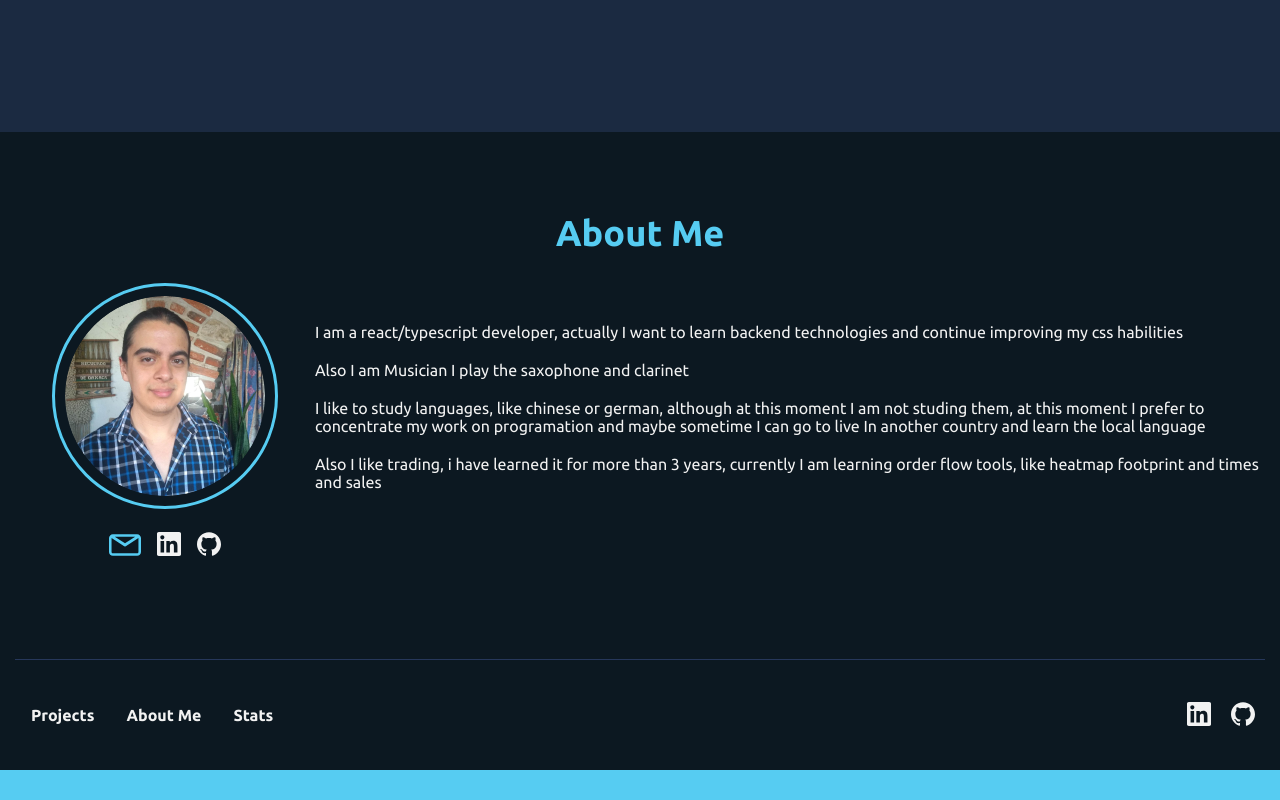
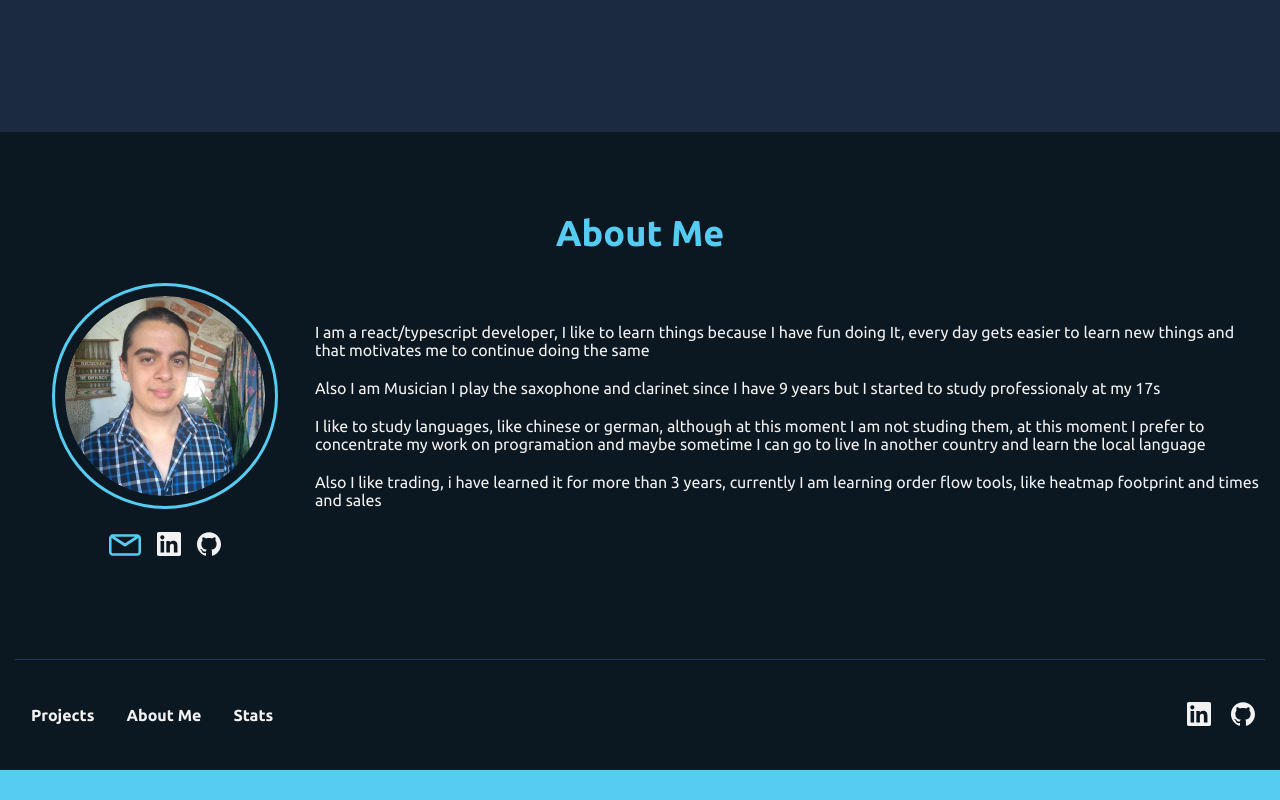
Before and after one commit to MauricioMorenoMorales/RP-portfolio, a React (Create React App) app: page / in a window 1280 px wide. Shown: the part 2302-3102 px from the top of the page. Built offline with nearby package versions, Linux system fonts and the light colour scheme; grey boxes are pictures that could not be loaded.

Commit message:
Modal added to the menu

```diff
--- a/src/App.tsx
+++ b/src/App.tsx
@@ -12,7 +12,7 @@ const App = () => {
 			<div id="stats">
 				<Stats />
 			</div>
-			<div className="about">
+			<div id="about">
 				<About />
 			</div>
 			<Footer />
--- a/src/components/About/About.tsx
+++ b/src/components/About/About.tsx
@@ -52,10 +52,14 @@ const About = () => {
 				</section>
 				<section className="about__text">
 					<p>
-						I am a react/typescript developer, actually I want to learn backend
-						technologies and continue improving my css habilities
+						I am a react/typescript developer, I like to learn things because I
+						have fun doing It, every day gets easier to learn new things and
+						that motivates me to continue doing the same
 					</p>
-					<p>Also I am Musician I play the saxophone and clarinet</p>
+					<p>
+						Also I am Musician I play the saxophone and clarinet since I have 9
+						years but I started to study professionaly at my 17s
+					</p>
 					<p>
 						I like to study languages, like chinese or german, although at this
 						moment I am not studing them, at this moment I prefer to concentrate
--- a/src/components/Header/Header.styles.ts
+++ b/src/components/Header/Header.styles.ts
@@ -40,6 +40,15 @@ const Styles = styled.header`
 			justify-content: center;
 			padding: 30px;
 			box-shadow: ${shadowSystem.normal};
+			z-index: 11;
+			&--modal {
+				z-index: 10;
+				position: absolute;
+				height: 5000px;
+				left: 0;
+				width: 100vw;
+				background-color: #00000099;
+			}
 			& > * {
 				margin: 10px auto;
 			}
--- a/src/components/Header/Header.tsx
+++ b/src/components/Header/Header.tsx
@@ -1,9 +1,21 @@
-import React, { useState } from 'react';
+import React, { useState, useEffect } from 'react';
 import { Icons } from '../atoms';
 import Styles from './Header.styles';
 
 const Header: React.FC = () => {
 	const [opened, setOpened] = useState<boolean>(false);
+
+	const closeMenuWhenScrolls = (): void => {
+		window.scrollY > 500 && setOpened(false);
+	};
+
+	useEffect(() => {
+		document.addEventListener('scroll', closeMenuWhenScrolls);
+		return () => {
+			document.addEventListener('scroll', closeMenuWhenScrolls);
+		};
+	}, []);
+
 	return (
 		<Styles>
 			<div className="header">
@@ -89,6 +101,12 @@ const Header: React.FC = () => {
 						</div>
 					</div>
 				)}
+				{opened && (
+					<div
+						className="header--menu--modal"
+						onClick={() => setOpened(false)}
+					></div>
+				)}
 			</div>
 		</Styles>
 	);
```
Also changed, not shown: src/components/Hero/Hero.tsx (+5 -2 lines).
